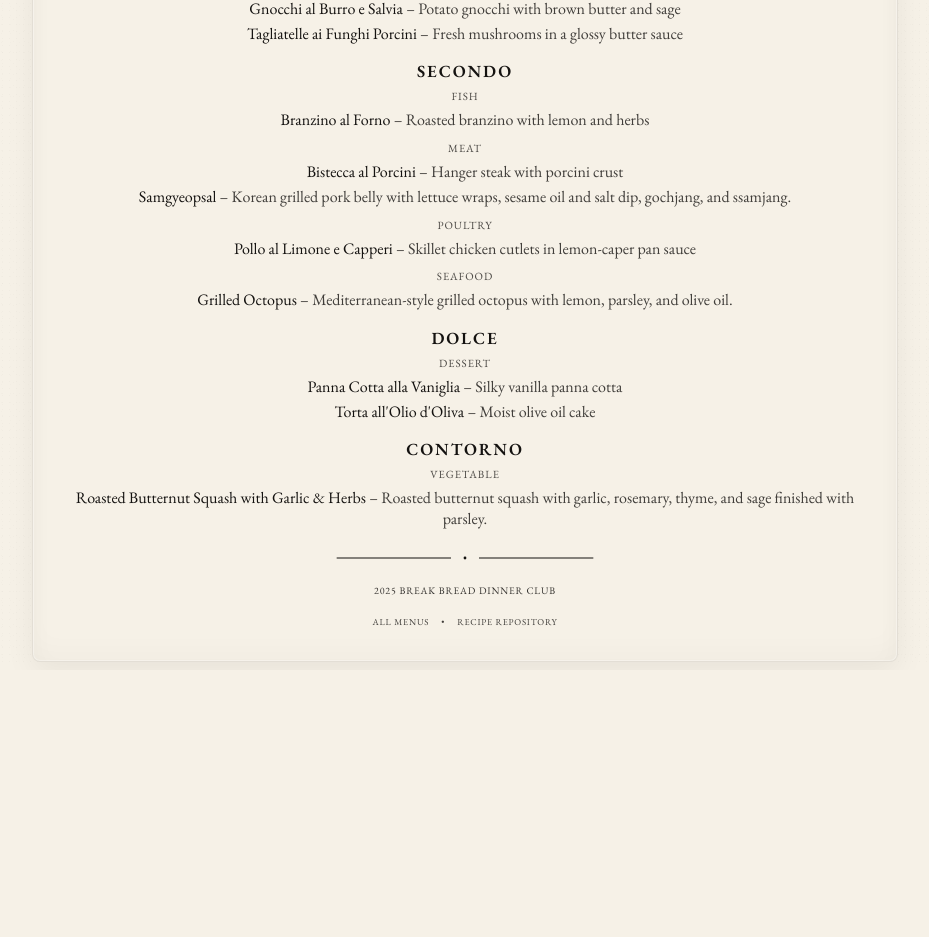
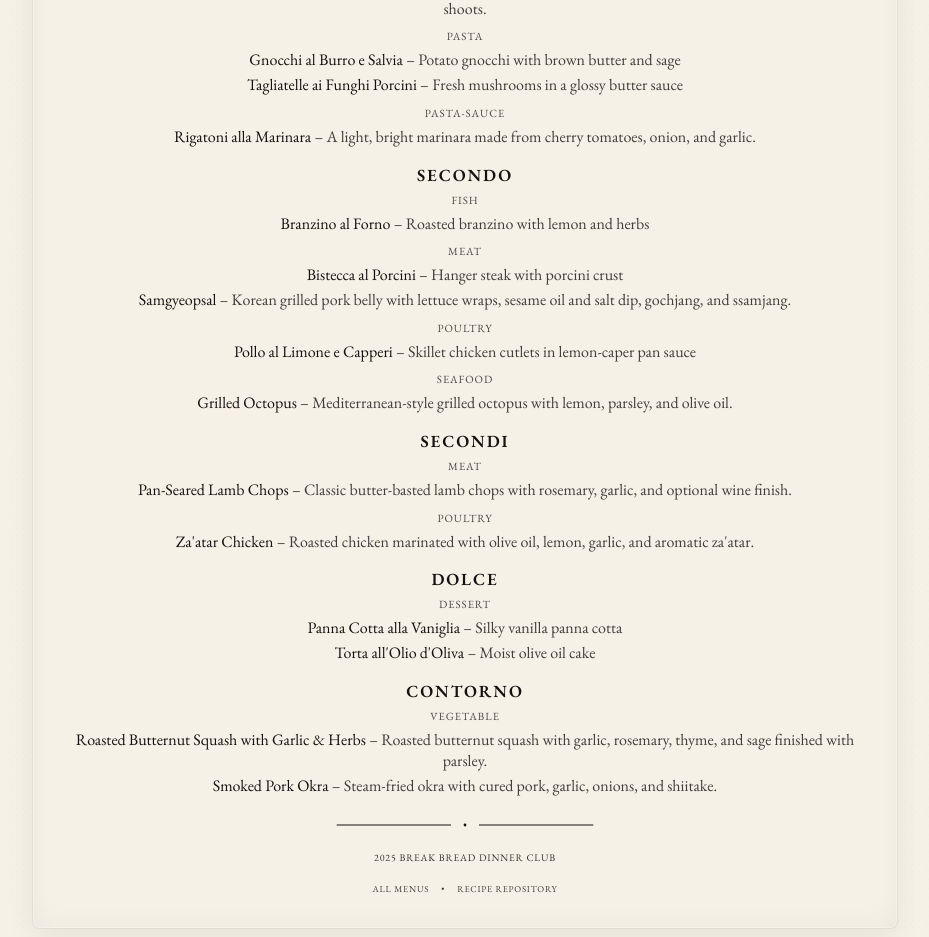
Before and after one commit to enricobautista/dinner-club, a Next.js app: page /recipes in a window 1280 px wide. Shown: the part 635-1572 px from the top of the page, without its empty margins (175-1104 px from the left). Before the commit the page ends 1305 px from the top, so only its background shows below. Built offline with nearby package versions, Linux system fonts and the light colour scheme.

Commit message:
2025-11-23 menu

```diff
--- a/data/menus.ts
+++ b/data/menus.ts
@@ -74,6 +74,62 @@ export const menus: Menu[] = [
       }
     ]
   },
+  {
+    slug: "divorce-party-2025",
+    location: "Washington, DC",
+    dateISO: "2025-11-23",
+    time: "6:00 PM",
+    hosts: ["Enrico Bautista", "Yumin Gao", "Francis Arellano"],
+    guests: [],
+    cost: 15,
+    courses: [
+      {
+        heading: "Antipasto",
+        items: [
+          {
+            name: "Hummus with Vegetables",
+            recipeSlug: "hummus-with-vegetables",
+            blurb: "Classic hummus with crisp seasonal vegetables."
+          }
+        ]
+      },
+      {
+        heading: "Contorno",
+        items: [
+          {
+            name: "Pork Okra",
+            recipeSlug: "smoked-pork-okra",
+            blurb: "Steam-fried okra with smoky cured pork, garlic, and shiitake."
+          }
+        ]
+      },
+      {
+        heading: "Primo",
+        items: [
+          {
+            name: "Rigatoni alla Marinara",
+            recipeSlug: "marinara",
+            blurb: "Light marinara with rigatoni made from cherry tomatoes."
+          }
+        ]
+      },
+      {
+        heading: "Secondi",
+        items: [
+          {
+            name: "Pan-Seared Lamb Chops",
+            recipeSlug: "pan-seared-lamb-chops",
+            blurb: "Italian lamb chops with rosemary and garlic."
+          },
+          {
+            name: "Za'atar Chicken",
+            recipeSlug: "zaatar-chicken",
+            blurb: "Lemon and garlic grilled chicken with aromatic za'atar."
+          }
+        ]
+      }
+    ]
+  },
 ];
 
 function normalizeSlug(input: string) {
--- a/data/recipes.ts
+++ b/data/recipes.ts
@@ -47,7 +47,7 @@ export const recipes: Recipe[] = [
     ],
     steps: [
       "Bring a large pot of salted water to a boil.",
-      "In a wide skillet over medium heat, melt butter; add sage and cook until butter turns nutty brown and sage crisps (3–5 minutes). Remove from heat.",
+      "In a wide skillet over medium heat, melt butter; add sage and cook until butter turns nutty brown and sage crisps (3-5 minutes). Remove from heat.",
       "Cook gnocchi until they float; transfer directly to the brown butter with a splash of pasta water.",
       "Toss over medium heat to glaze; season with salt and pepper. Serve with grated parmigiano.",
     ],
@@ -68,8 +68,8 @@ export const recipes: Recipe[] = [
     ],
     steps: [
       "Pat steak dry; rub with olive oil and coat evenly with porcini powder. Season generously with salt and pepper.",
-      "Sear in a hot cast-iron skillet 2–3 minutes per side; lower heat and baste with butter and thyme if desired until medium-rare.",
-      "Rest 8–10 minutes; slice against the grain and serve.",
+      "Sear in a hot cast-iron skillet 2-3 minutes per side; lower heat and baste with butter and thyme if desired until medium-rare.",
+      "Rest 8-10 minutes; slice against the grain and serve.",
     ],
   },
   {
@@ -92,7 +92,7 @@ export const recipes: Recipe[] = [
     steps: [
       "Heat oven to 350°F/175°C. Grease and line a 9-inch pan.",
       "Whisk dry ingredients; in another bowl whisk eggs, oil, milk, and zest.",
-      "Combine wet and dry just until smooth. Pour into pan and bake 30–40 minutes until a tester comes out clean.",
+      "Combine wet and dry just until smooth. Pour into pan and bake 30-40 minutes until a tester comes out clean.",
       "Cool 10 minutes; unmold and cool completely.",
     ],
   },
@@ -143,9 +143,9 @@ export const recipes: Recipe[] = [
     ingredients: [
       "1 baguette, sliced 1/2-inch on a bias",
       "1 1/2 cups whole-milk ricotta",
-      "2–3 tbsp honey, plus more to finish",
+      "2-3 tbsp honey, plus more to finish",
       "2 tbsp extra-virgin olive oil",
-      "Leaves from 3–4 sprigs fresh thyme",
+      "Leaves from 3-4 sprigs fresh thyme",
       "Kosher salt",
       "Freshly ground black pepper",
     ],
@@ -174,7 +174,7 @@ export const recipes: Recipe[] = [
     steps: [
       "Bring a large pot of salted water to a boil.",
       "Sauté mushrooms in olive oil over medium-high heat with a pinch of salt until browned and their liquid evaporates.",
-      "Add butter and garlic; cook 1–2 minutes until fragrant, then lower heat.",
+      "Add butter and garlic; cook 1-2 minutes until fragrant, then lower heat.",
       "Cook pasta until al dente; transfer to pan with a splash of pasta water and toss to gloss.",
       "Off heat, stir in parsley and black pepper. Serve with grated parmigiano.",
     ],
@@ -199,7 +199,7 @@ export const recipes: Recipe[] = [
     ],
     steps: [
       "Season chicken with salt and pepper; lightly dredge in flour if using.",
-      "Sear in olive oil over medium-high heat 2–3 minutes per side until just cooked; transfer to a warm plate.",
+      "Sear in olive oil over medium-high heat 2-3 minutes per side until just cooked; transfer to a warm plate.",
       "Deglaze pan with wine; reduce by half. Add stock, lemon juice, zest, and capers; simmer 2 minutes.",
       "Off heat, whisk in cold butter to emulsify. Return chicken to coat, sprinkle with parsley, and serve.",
     ],
@@ -219,9 +219,9 @@ export const recipes: Recipe[] = [
       "Fresh parsley and thyme",
     ],
     steps: [
-      "Heat oven to 425 F. Pat fish dry and score each side 2–3 times.",
+      "Heat oven to 425 F. Pat fish dry and score each side 2-3 times.",
       "Season cavity and exterior with salt and pepper; stuff with garlic, a few lemon slices, and herbs.",
-      "Rub with olive oil, place on a lined sheet, and roast 14–18 minutes until flesh flakes easily.",
+      "Rub with olive oil, place on a lined sheet, and roast 14-18 minutes until flesh flakes easily.",
       "Finish with a squeeze of lemon and extra olive oil to serve.",
     ],
   },
@@ -322,7 +322,7 @@ export const recipes: Recipe[] = [
       "1 tsp toasted sesame seeds",
       "1 tsp warm water",
       "pinch chopped scallions (optional)",
-      "2–3 drops Sichuan peppercorn oil (optional)",
+      "2-3 drops Sichuan peppercorn oil (optional)",
       // For serving
       "fresh pea shoots"
     ],
@@ -401,6 +401,145 @@ export const recipes: Recipe[] = [
       "Finish with parsley and serve warm."
     ]
   },
+  {
+    slug: "smoked-pork-okra",
+    title: "Smoked Pork Okra",
+    course: "Contorno",
+    type: "vegetable",
+    blurb: "Steam-fried okra with cured pork, garlic, onions, and shiitake.",
+    ingredients: [
+      "4 oz Hunan-style cured pork (or thick-cut smoked bacon), sliced",
+      "1 lb okra, trimmed and halved",
+      "4 cloves garlic, minced",
+      "1 medium onion, sliced",
+      "3 fresh shiitake mushrooms, sliced",
+      "1 red chili or Fresno pepper, sliced",
+      "2 tbsp soy sauce",
+      "1 tbsp rice vinegar",
+      "1 tsp sugar",
+      "1/4 tsp white pepper",
+      "1 tsp sesame oil",
+      "Small handful cilantro, chopped"
+    ],
+    steps: [
+      "Heat a pan over medium with a little oil and add garlic, cooking until fragrant.",
+      "Add the cured pork and sauté until the fat renders and the edges become lightly crisp.",
+      "Add the onions and shiitake; cook until softened.",
+      "Add the okra and toss over medium heat until tender but not mushy.",
+      "Season with soy sauce, rice vinegar, sugar, and white pepper; stir to coat evenly.",
+      "Turn off the heat, drizzle with sesame oil, and garnish with sliced chili and cilantro."
+    ]
+  },
+  {
+    slug: "hummus-with-vegetables",
+    title: "Hummus with Vegetables",
+    course: "Antipasti",
+    type: "dip",
+    blurb: "Classic hummus served with fresh seasonal vegetables.",
+    ingredients: [
+      "1 can (15 oz) chickpeas, drained",
+      "2 tbsp reserved chickpea liquid (or cold water)",
+      "3 tbsp tahini",
+      "2 tbsp lemon juice",
+      "1 small garlic clove, crushed",
+      "2 tbsp extra-virgin olive oil",
+      "1/2 tsp kosher salt",
+      "Paprika or Aleppo pepper, for garnish",
+      "Extra olive oil, for drizzling",
+      "Assorted vegetables: cucumber, carrots, radishes, cherry tomatoes"
+    ],
+    steps: [
+      "In a food processor, blend the chickpeas, tahini, lemon juice, garlic, salt, and chickpea liquid until smooth.",
+      "With the motor running, drizzle in the olive oil and blend until creamy.",
+      "Taste and adjust salt or lemon.",
+      "Serve swirled in a bowl, topped with olive oil and paprika or Aleppo pepper.",
+      "Arrange fresh vegetables around the hummus for dipping."
+    ]
+  },
+  {
+    slug: "marinara",
+    title: "Rigatoni alla Marinara",
+    course: "Primo",
+    type: "pasta-sauce",
+    blurb: "A light, bright marinara made from cherry tomatoes, onion, and garlic.",
+    ingredients: [
+      "2 tbsp extra virgin olive oil",
+      "1/2 white onion, diced",
+      "2 cloves garlic, crushed",
+      "16 oz cherry tomatoes, halved",
+      "Pinch crushed red pepper",
+      "Salt, to taste"
+    ],
+    steps: [
+      "Heat olive oil in a pan over medium and sauté the diced onion until translucent.",
+      "Add the crushed garlic and cook gently until fragrant but not browned.",
+      "Stir in the crushed red pepper, salt, and cherry tomatoes.",
+      "Simmer uncovered for 15-20 minutes, stirring occasionally, until the tomatoes break down into a sauce.",
+      "Taste and adjust seasoning. Serve with pasta."
+    ]
+  },
+  {
+    slug: "pan-seared-lamb-chops",
+    title: "Pan-Seared Lamb Chops",
+    course: "Secondi",
+    type: "meat",
+    blurb: "Classic butter-basted lamb chops with rosemary, garlic, and optional wine finish.",
+    ingredients: [
+      "6-8 lamb chops (frenched if possible)",
+      "2 tbsp extra-virgin olive oil",
+      "2 garlic cloves, crushed",
+      "2 sprigs rosemary",
+      "1 sprig thyme (optional)",
+      "Salt",
+      "Black pepper",
+      "20 g (1 tbsp) butter",
+      "Optional: splash of white wine or brandy"
+    ],
+    steps: [
+      "Bring the lamb chops to room temperature for 15-20 minutes.",
+      "Heat a stainless or cast-iron pan over medium-high and add olive oil.",
+      "Add the crushed garlic and rosemary to flavor the oil.",
+      "Place the lamb chops in the pan without overlapping.",
+      "Cook 2 minutes per side for medium-rare, 2.5-3 minutes for more done. Flip only once.",
+      "Add the butter and baste the chops for 20-30 seconds as it foams.",
+      "Optional: add a splash of white wine or brandy and let it evaporate for a few seconds.",
+      "Remove from the heat and rest for 2 minutes.",
+      "Season generously with salt and a little black pepper before serving."
+    ]
+  },
+  {
+    slug: "zaatar-chicken",
+    title: "Za'atar Chicken",
+    course: "Secondi",
+    type: "poultry",
+    blurb: "Roasted chicken marinated with olive oil, lemon, garlic, and aromatic za'atar.",
+    ingredients: [
+      "2 lbs chicken thighs (bone-in or boneless)",
+      "2 tbsp za'atar (or homemade, see below)",
+      "2 tbsp extra-virgin olive oil",
+      "2 cloves garlic, minced",
+      "1 tbsp lemon juice",
+      "1 tsp lemon zest",
+      "1/2 tsp kosher salt",
+      "Black pepper, to taste",
+      "Optional: sliced red onion or cherry tomatoes for roasting",
+      "",
+      "Homemade Za'atar (optional)",
+      "2 tbsp dried thyme or oregano",
+      "1 tbsp toasted sesame seeds",
+      "1 tbsp ground sumac",
+      "1/2 tsp kosher salt"
+    ],
+    steps: [
+      "To make homemade za'atar: Mix dried thyme or oregano, toasted sesame seeds, ground sumac, and kosher salt. Store airtight.",
+      "In a bowl, mix olive oil, garlic, lemon juice, lemon zest, za'atar, salt, and pepper.",
+      "Rub the marinade over the chicken thoroughly. Rest at least 20 minutes (or refrigerate overnight).",
+      "Preheat the oven to 425°F (220°C).",
+      "Arrange the chicken on a baking sheet; add sliced red onions or tomatoes if using.",
+      "Roast 25-35 minutes until the skin is crisp and internal temp reaches 165°F.",
+      "Rest for 5 minutes before serving."
+    ]
+  },
 ];
 
 export function getRecipe(slug?: string) {
```
